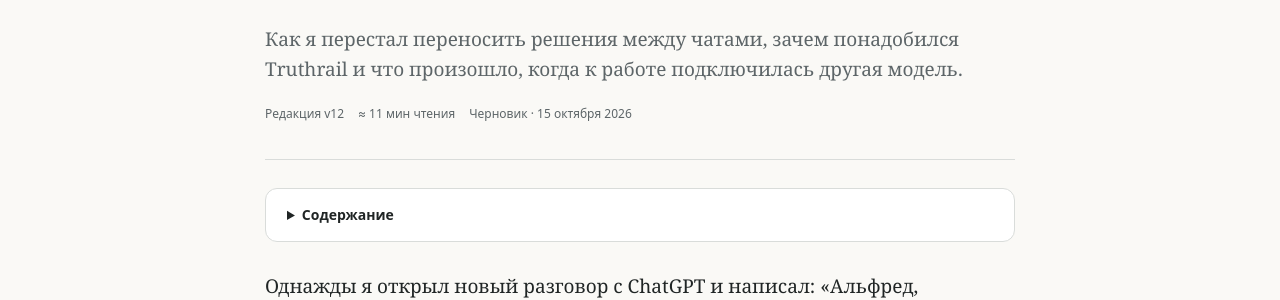
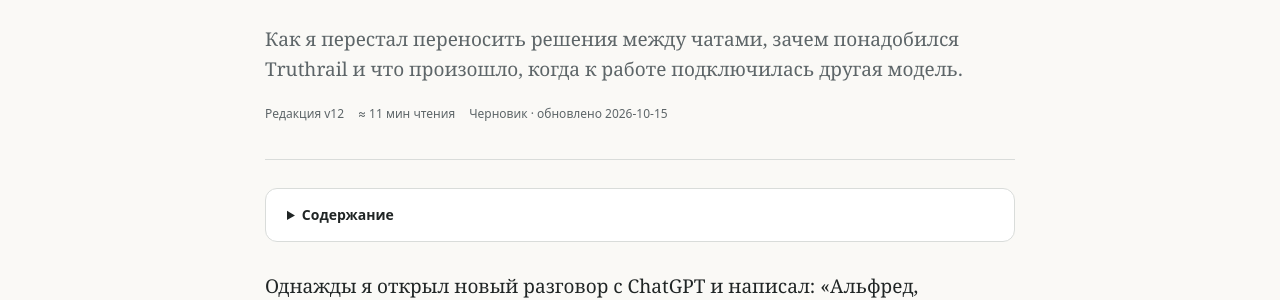
Before and after one commit to Dmitry-dev-pet/alfred-articles, a Jekyll site: the page built from continuity.md, in a window 1280 px wide and 900 px high. Shown: the part 320-620 px from the top of the window. Built offline with Jekyll 4.4.1, drawn with Linux system fonts in a browser that asks for light colours.

```diff
--- a/_layouts/article.html
+++ b/_layouts/article.html
@@ -6,7 +6,7 @@
 <div class="eyebrow">{{ page.category | escape }} · Авторская редакция</div>
 <h1>{{ page.title | escape }}</h1>
 <p class="article-subtitle">{{ page.subtitle | escape }}</p>
-<div class="article-meta"><span>{{ page.revision | escape }}</span><span>≈ {{ page.reading_minutes }} мин чтения</span><span>Черновик · 15 октября 2026</span></div>
+<div class="article-meta"><span>{{ page.revision | escape }}</span><span>≈ {{ page.reading_minutes }} мин чтения</span><span>Черновик · обновлено {{ page.preview_updated_on | default: '2026-10-15' | escape }}</span></div>
 </header>
 <details class="toc">
 <summary>Содержание</summary>
```
